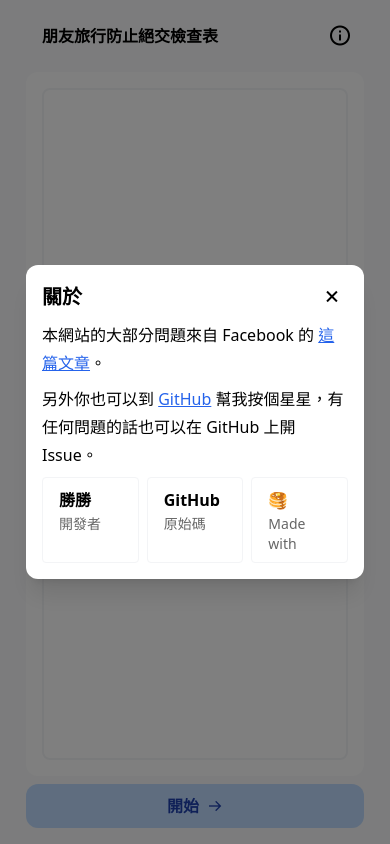
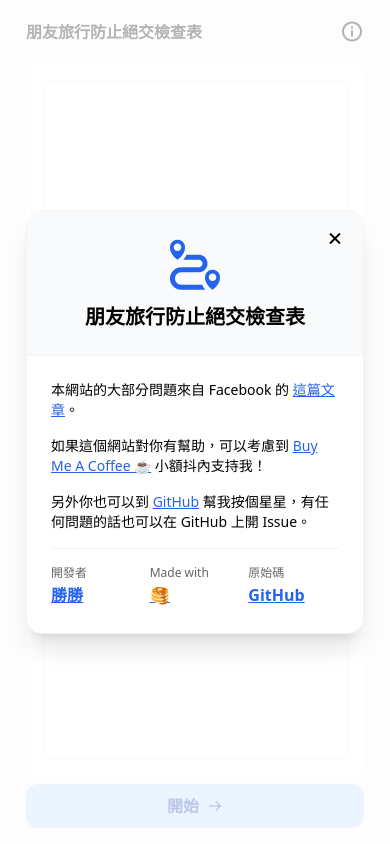
Before and after one commit to gnehs/travel-questions, a React (Vite) app: page / in a window 390 px wide. Both pictures are taken after a click on the button 340 px from the left and 36 px from the top of the page. Built offline with nearby package versions, Linux system fonts and the light colour scheme.

Commit message:
updated info dialog

```diff
--- a/src/App.tsx
+++ b/src/App.tsx
@@ -83,14 +83,12 @@
   subtitle: string;
 }) {
   return (
-    <a
-      href={href}
-      target="_blank"
-      className="rounded border border-gray-100 px-4 py-2 w-full bg-gray-500 bg-opacity-0 hover:bg-opacity-20 active:bg-opacity-40 transition-colors"
-    >
-      <div className="font-bold">{title}</div>
-      <div className="opacity-60 text-sm">{subtitle}</div>
+    <div className="w-full">
+      <div className="opacity-60 text-xs">{subtitle}</div>
+      <a href={href} target="_blank" className="font-bold link">
+        {title}
       </a>
+    </div>
   );
 }
 function InfoDialog() {
@@ -99,7 +97,7 @@
     <>
       <div className="flex justify-end items-center">
         <button
-          className="rounded-full w-12 h-12 bg-black bg-opacity-0 hover:bg-opacity-10 active:bg-opacity-20 flex items-center justify-center transition-colors"
+          className="rounded-full w-12 h-12 bg-black bg-opacity-0 hover:bg-opacity-10 active:bg-opacity-20 flex items-center justify-center transition-colors translate-x-3"
           onClick={() => setOpen(true)}
         >
           <i className="bx bx-info-circle text-2xl"></i>
@@ -120,37 +118,31 @@
             }}
           >
             <div
-              className="fixed inset-0 m-auto bg-black bg-opacity-50 cursor-pointer"
+              className="fixed inset-0 m-auto bg-white bg-opacity-70 cursor-pointer"
               onClick={() => setOpen(false)}
             />
             <motion.div
-              className="bg-white shadow-xl rounded-xl p-4 flex flex-col gap-2 w-[min(calc(100vw-52px),480px)] z-10"
-              initial={{
-                opacity: 0,
-                scale: 0.9,
-                y: 40,
-              }}
-              animate={{
-                opacity: 1,
-                scale: 1,
-                y: 0,
-              }}
-              exit={{
-                opacity: 0,
-                scale: 0.9,
-                y: 100,
-              }}
+              className="bg-white shadow-xl rounded-2xl border border-gray-100  w-[min(calc(100vw-52px),480px)] z-10 relative"
+              initial={{ opacity: 0, scale: 0.9 }}
+              animate={{ opacity: 1, scale: 1 }}
+              exit={{ opacity: 0, scale: 0.9 }}
             >
-              <div className="flex justify-between items-center text-xl font-bold">
-                關於
               <button
-                  className="rounded-full w-8 h-8 bg-black bg-opacity-0 hover:bg-opacity-10 active:bg-opacity-20 flex items-center justify-center transition-colors"
+                className="rounded-full w-8 h-8 bg-black bg-opacity-0 hover:bg-opacity-5 active:bg-opacity-10 flex items-center justify-center transition-colors absolute top-3 right-3"
                 onClick={() => setOpen(false)}
               >
                 <i className="bx bx-x text-2xl" />
               </button>
+              <div className="bg-gray-50 border-b border-gray-100 p-6 flex flex-col gap-4 rounded-t-2xl">
+                <div className="flex justify-center items-center">
+                  <i className="text-6xl md:text-7xl bx bx-trip text-blue-600"></i>
                 </div>
-              <p>
+                <div className="flex justify-center items-center text-xl md:text-2xl font-bold -mt-2">
+                  朋友旅行防止絕交檢查表
+                </div>
+              </div>
+              <div className="p-6 flex flex-col gap-4">
+                <p className="text-sm md:text-base">
                   本網站的大部分問題來自 Facebook 的{" "}
                   <a
                     href="https://www.facebook.com/lakuyuki/posts/pfbid02nPJ7d7F3i1trHVpXbjDYp5hzkrUcQBHCWgGgQTxNYSk7ER6CEXwW3dHEJxdFdDjDl"
@@ -161,7 +153,18 @@
                   </a>
                   。
                 </p>
-              <p>
+                <p className="text-sm md:text-base">
+                  如果這個網站對你有幫助，可以考慮到{" "}
+                  <a
+                    href="https://www.buymeacoffee.com/gnehs"
+                    target="_blank"
+                    className="link"
+                  >
+                    Buy Me A Coffee ☕️
+                  </a>{" "}
+                  小額抖內支持我！
+                </p>
+                <p className="text-sm md:text-base">
                   另外你也可以到{" "}
                   <a
                     href="https://github.com/gnehs/travel-questions"
@@ -172,22 +175,23 @@
                   </a>{" "}
                   幫我按個星星，有任何問題的話也可以在 GitHub 上開 Issue。
                 </p>
-              <div className="flex gap-2">
+                <div className="flex gap-2 border-t border-gray-100 pt-4">
                   <InfoCard
                     href="https://gnehs.net"
                     title="勝勝"
                     subtitle="開發者"
                   />
                   <InfoCard
+                    href="https://pancake.tw"
+                    title="🥞"
+                    subtitle="Made with"
+                  />
+                  <InfoCard
                     href="https://github.com/gnehs/travel-questions"
                     title="GitHub"
                     subtitle="原始碼"
                   />
-                <InfoCard
-                  href="https://pancake.tw"
-                  title="🥞"
-                  subtitle="Made with"
-                />
+                </div>
               </div>
             </motion.div>
           </motion.div>
@@ -273,7 +277,7 @@
   return (
     <div className="flex w-full h-[100svh] flex-col p-4">
       {step === 0 && (
-        <div className="py-1 -mt-2 mb-2 flex justify-between items-center pl-4">
+        <div className="-mt-2 mb-2 flex justify-between items-center">
           <span className="md:text-xl font-bold">朋友旅行防止絕交檢查表</span>
           <InfoDialog />
         </div>
@@ -284,7 +288,7 @@
             color="stone"
             onClick={() => perviousQuestion()}
             className={twMerge(
-              "text-base px-2 py-1 md:px-3 md:py-2 w-max",
+              "text-base px-2 md:px-3 md:py-2 w-max",
               question > 0 ? "" : "opacity-0 pointer-events-none"
             )}
           >
@@ -298,7 +302,7 @@
         </div>
       )}
       {step === 2 && (
-        <div className="py-1 -mt-2 mb-2 flex justify-between items-center">
+        <div className="-mt-2 mb-2 flex justify-between items-center">
           <span className="md:text-xl font-bold">結果</span>
           <InfoDialog />
         </div>
@@ -315,12 +319,12 @@
             exit="exit"
             className="flex-1 bg-white rounded-xl p-4 flex items-start justify-center flex-col"
           >
-            <div className="flex-1 rounded-lg p-4 flex items-start justify-center flex-col gap-4 border-2 border-gray-100">
+            <div className="flex-1 rounded-lg p-4 flex items-start justify-center flex-col gap-3 md:gap-4 border-2 border-gray-100">
               <i className="text-8xl bx bx-trip text-blue-600"></i>
               <div className="text-xl md:text-3xl font-bold">
                 朋友旅行防止絕交檢查表
               </div>
-              <div className="md:text-xl opacity-50">
+              <div className="text-sm -mt-1 md:mt-0 md:text-xl opacity-50">
                 這是能讓您與朋友在旅行前就透過問題去確認彼此價值觀及旅遊風格是否相符的工具，目的在於避免旅行中因理念不合而引發爭端。
               </div>
             </div>
```
Lines whose indentation alone changed are shown as unchanged.
